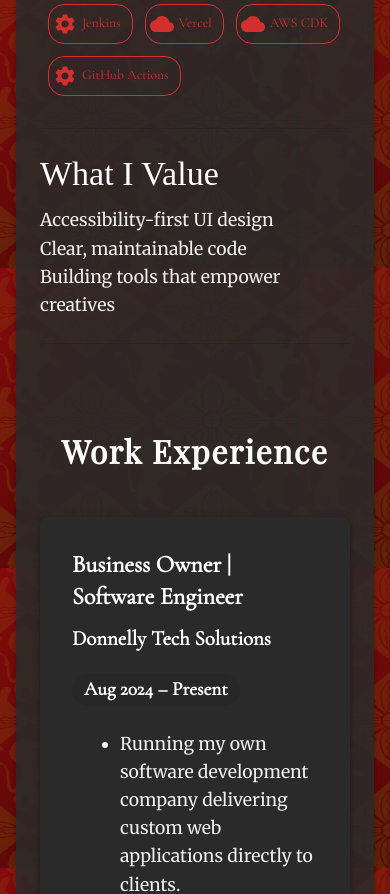
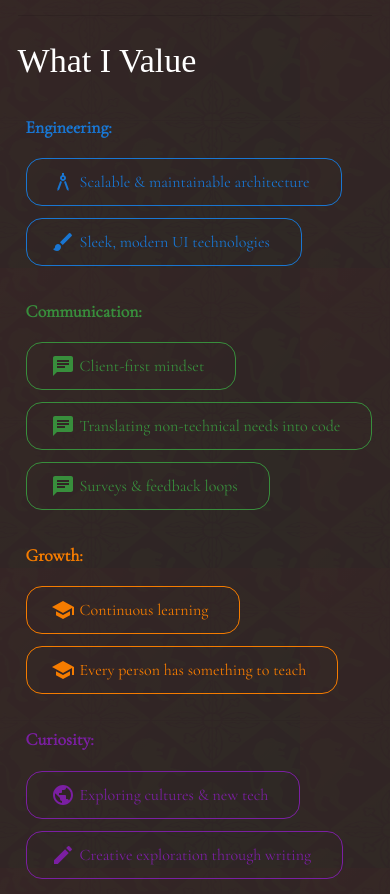
Before and after one commit to AndrewDonnelly93/donnellytech-solutions, a Next.js app: page / in a window 390 px wide. Shown: the part 3932-4826 px from the top of the page. Built offline with nearby package versions, Linux system fonts and the light colour scheme; a web font is replaced by a local one.

Commit message:
Values rewritten

```diff
--- /dev/null
+++ b/src/app/components/MyValuesSection.tsx
@@ -0,0 +1,123 @@
+import {
+  Box,
+  Typography,
+  Chip,
+  Stack,
+  useTheme,
+  useMediaQuery,
+} from "@mui/material";
+import FadeInSection from "./FadeInSection";
+import {
+  Architecture as ArchitectureIcon,
+  Brush as BrushIcon,
+  Chat as ChatIcon,
+  School as SchoolIcon,
+  Public as PublicIcon,
+  Edit as EditIcon,
+} from "@mui/icons-material";
+
+const values = {
+  engineering: [
+    {
+      name: "Scalable & maintainable architecture",
+      icon: <ArchitectureIcon />,
+    },
+    { name: "Sleek, modern UI technologies", icon: <BrushIcon /> },
+  ],
+  communication: [
+    { name: "Client-first mindset", icon: <ChatIcon /> },
+    { name: "Translating non-technical needs into code", icon: <ChatIcon /> },
+    { name: "Surveys & feedback loops", icon: <ChatIcon /> },
+  ],
+  growth: [
+    { name: "Continuous learning", icon: <SchoolIcon /> },
+    { name: "Every person has something to teach", icon: <SchoolIcon /> },
+  ],
+  curiosity: [
+    { name: "Exploring cultures & new tech", icon: <PublicIcon /> },
+    { name: "Creative exploration through writing", icon: <EditIcon /> },
+  ],
+};
+
+// Category colours
+const categoryColors: Record<string, string> = {
+  engineering: "#1976d2", // blue
+  communication: "#388e3c", // green
+  growth: "#f57c00", // orange
+  curiosity: "#7b1fa2", // purple
+};
+
+const MyValuesSection = () => {
+  const theme = useTheme();
+  const isMobile = useMediaQuery(theme.breakpoints.down("sm"));
+
+  return (
+    <FadeInSection>
+      <Typography
+        variant="h4"
+        gutterBottom
+        sx={{ fontFamily: theme.typography.h2.fontFamily, mb: 4 }}
+      >
+        What I Value
+      </Typography>
+
+      {Object.entries(values).map(([category, items]) => (
+        <Box
+          key={category}
+          sx={{
+            mb: 4,
+            pl: isMobile ? 1 : 0,
+          }}
+        >
+          <Typography
+            variant="h6"
+            sx={{
+              textTransform: "capitalize",
+              mb: 2,
+              fontWeight: 600,
+              fontSize: isMobile ? "1.1rem" : "1.25rem",
+              color: categoryColors[category],
+            }}
+          >
+            {category}:
+          </Typography>
+
+          <Stack
+            direction="row"
+            spacing={1.5}
+            flexWrap="wrap"
+            useFlexGap
+            sx={{ gap: isMobile ? 1.5 : 2 }}
+          >
+            {items.map((item) => (
+              <Chip
+                key={item.name}
+                label={item.name}
+                icon={item.icon}
+                variant="outlined"
+                sx={{
+                  height: isMobile ? 48 : 56,
+                  px: 2.5,
+                  fontSize: isMobile ? "1rem" : "1.1rem",
+                  fontWeight: 500,
+                  borderColor: categoryColors[category],
+                  color: categoryColors[category],
+                  "& .MuiChip-icon": {
+                    color: categoryColors[category],
+                  },
+                  "&:hover": {
+                    transform: "scale(1.07)",
+                    backgroundColor: categoryColors[category] + "22",
+                    transition: "0.25s ease",
+                  },
+                }}
+              />
+            ))}
+          </Stack>
+        </Box>
+      ))}
+    </FadeInSection>
+  );
+};
+
+export default MyValuesSection;
--- a/src/app/page.tsx
+++ b/src/app/page.tsx
@@ -17,6 +17,7 @@ import WorkExperienceTimeline from "./components/WorkExperienceTimeline";
 import VolunteerExperienceTimeline from "./components/VolunteerExperienceTimeline";
 import TechStackSection from "./components/TechStackSection";
 import ServicesSection from "./components/ServicesSection";
+import MyValuesSection from "./components/MyValuesSection";
 
 const Home = () => {
   const theme = useTheme();
@@ -146,22 +147,7 @@ const Home = () => {
           <Divider sx={{ my: 3 }} />
 
           {/* Values */}
-          <FadeInSection>
-            <Typography
-              variant="h4"
-              gutterBottom
-              sx={{ fontFamily: theme.typography.h2.fontFamily }}
-            >
-              What I Value
-            </Typography>
-            <Typography variant="body1">
-              Accessibility-first UI design
-              <br />
-              Clear, maintainable code
-              <br />
-              Building tools that empower creatives
-            </Typography>
-          </FadeInSection>
+          <MyValuesSection />
 
           {/* Work Experience */}
           <Divider sx={{ my: 3 }} />
```
